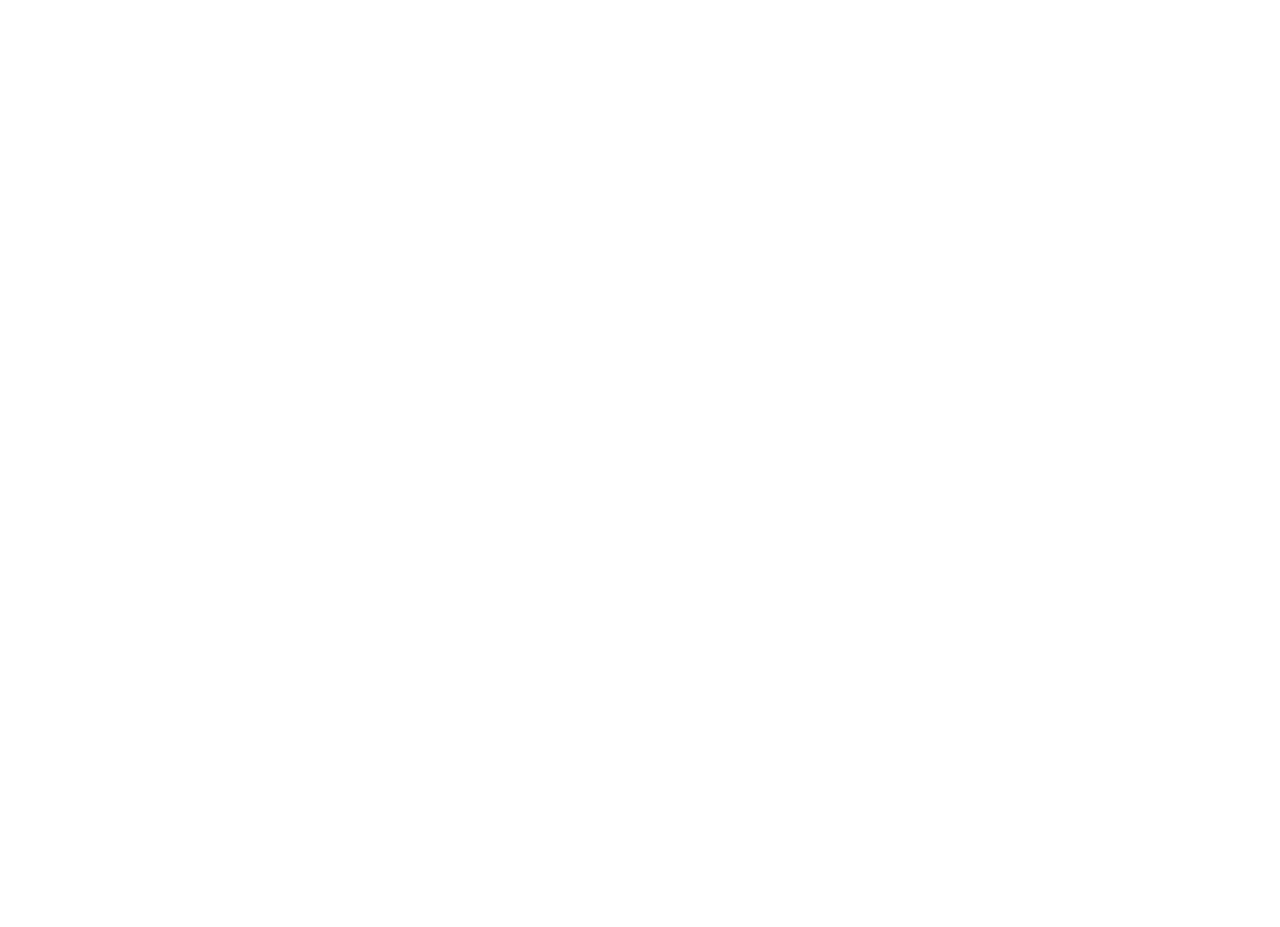
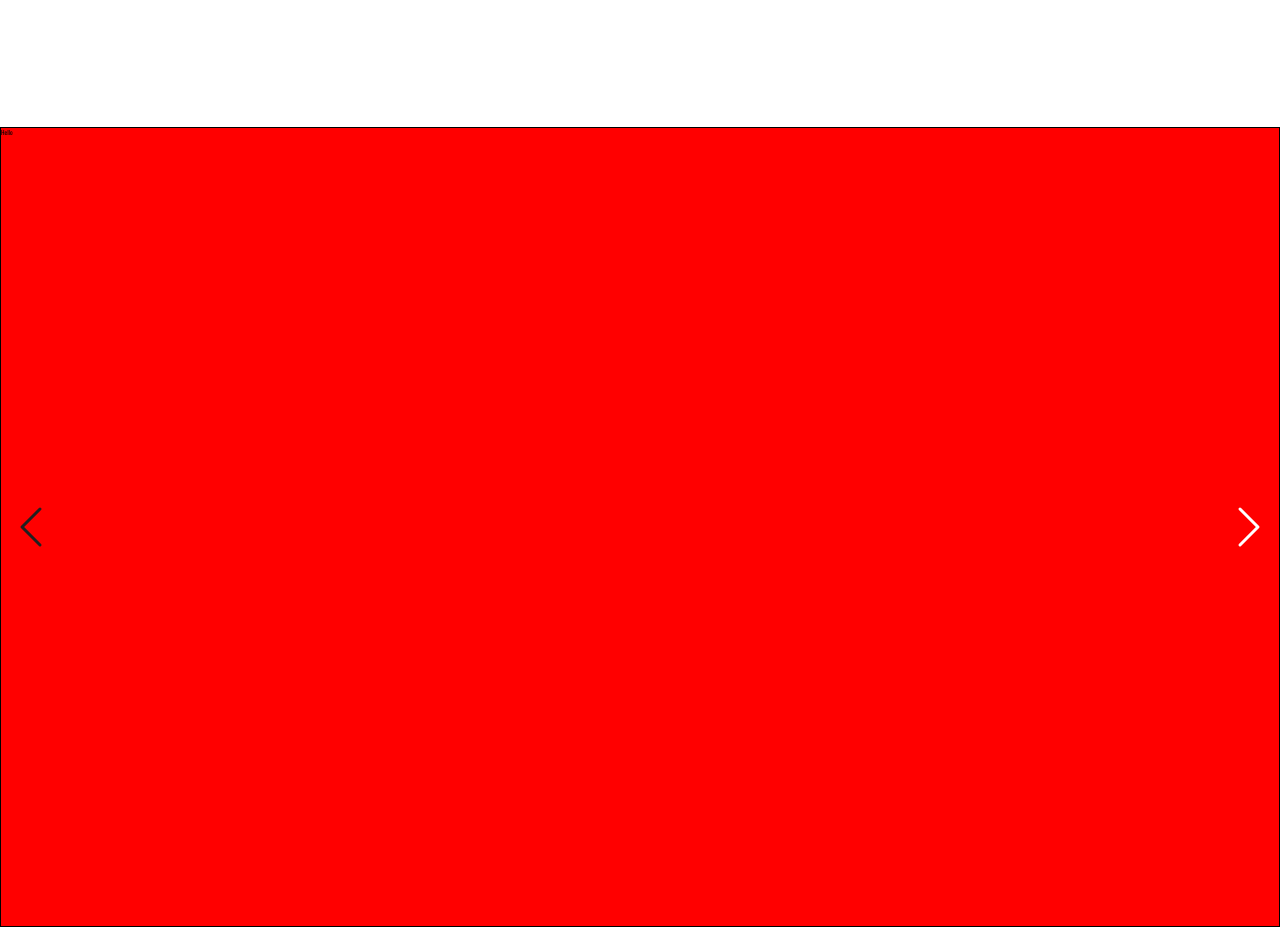
Before and after one commit to JaeilJO/JaeilStudio, a Next.js app: page / in a window 1280 px wide. Shown: the part 3940-4867 px from the top of the page. Before the commit the page ends 4067 px from the top, so only its background shows below. Built offline with nearby package versions, Linux system fonts and the light colour scheme.

Commit message:
Change Place

```diff
--- /dev/null
+++ b/src/components/CarouselSection/index.styled.ts
@@ -0,0 +1,48 @@
+import { styled } from "styled-components";
+
+interface SlideButtonProps {
+  direction: "left" | "right";
+  button_color: "black" | "white";
+}
+
+const S = {
+  CarouselBox: styled.div`
+    position: relative;
+    border: 1px solid black;
+    width: 100%;
+    height: 100vh;
+    overflow: hidden;
+  `,
+  SlideButton: styled.button<SlideButtonProps>`
+    position: absolute;
+    z-index: 1;
+    display: flex;
+    align-items: center;
+    background: none;
+    border: none;
+    cursor: pointer;
+    justify-content: center;
+    color: ${({ button_color, theme }) =>
+      button_color === "black" ? theme.color.primary_700 : theme.color.white};
+    font-size: ${({ theme }) => theme.font_size.large.title_03};
+    top: 50%;
+    transform: translateY(-50%);
+    right: ${({ direction }) => (direction === "right" ? 0 : ``)};
+    @media ${({ theme }) => theme.media_query.medium} {
+      font-size: ${({ theme }) => theme.font_size.medium.title_03};
+    }
+
+    @media ${({ theme }) => theme.media_query.small} {
+      font-size: ${({ theme }) => theme.font_size.small.title_03};
+    }
+  `,
+  Slider: styled.div`
+    transition: 280ms;
+    transform: translateX(vw);
+    display: flex;
+    width: 100%;
+    height: 100vh;
+  `,
+};
+
+export default S;
--- /dev/null
+++ b/src/components/CarouselSection/index.tsx
@@ -0,0 +1,63 @@
+import { BsChevronLeft, BsChevronRight } from "react-icons/bs";
+import Section from "../Section";
+import S from "./index.styled";
+import { useCallback, useState } from "react";
+
+interface CarouselSectionProps {
+  options: {
+    type: "black" | "white";
+  };
+  carousel_items?: [];
+}
+
+const carousel_items = [{ key: 1, item: <></> }];
+
+function CarouselSection() {
+  const [currentPage, setCurrentPage] = useState(0);
+  const slideButtonRightHandelr = useCallback(() => {
+    setCurrentPage(currentPage + 1);
+  }, [currentPage]);
+  const slideButtonLeftHandler = useCallback(() => {
+    setCurrentPage(currentPage - 1);
+  }, [currentPage]);
+  return (
+    <S.CarouselBox>
+      <S.SlideButton button_color={"black"} direction={"left"}>
+        <BsChevronLeft />
+      </S.SlideButton>
+      <S.Slider>
+        <Section
+          key={1}
+          id={""}
+          content={
+            <div
+              style={{ backgroundColor: "red", width: "100%", height: "100%" }}
+            >
+              Hello
+            </div>
+          }
+        />
+        <Section
+          key={2}
+          id={""}
+          content={
+            <div
+              style={{
+                backgroundColor: "green",
+                width: "100%",
+                height: "100%",
+              }}
+            >
+              Hi
+            </div>
+          }
+        />
+      </S.Slider>
+      <S.SlideButton direction={"right"}>
+        <BsChevronRight />
+      </S.SlideButton>
+    </S.CarouselBox>
+  );
+}
+
+export default CarouselSection;
--- a/src/components/layouts/Main/index.tsx
+++ b/src/components/layouts/Main/index.tsx
@@ -1,3 +1,4 @@
+import CarouselSection from "../../CarouselSection";
 import Section from "../../Section";
 import S from "./index.styled";
 import { MainConfigItemsType } from "@/util/MainConfig";
@@ -13,6 +14,7 @@
           type={item.type}
         />
       ))}
+      <CarouselSection />
     </S.Main>
   );
 }
```
Also changed, not shown: 1 other file (tests, documents, lock files or other folders).
